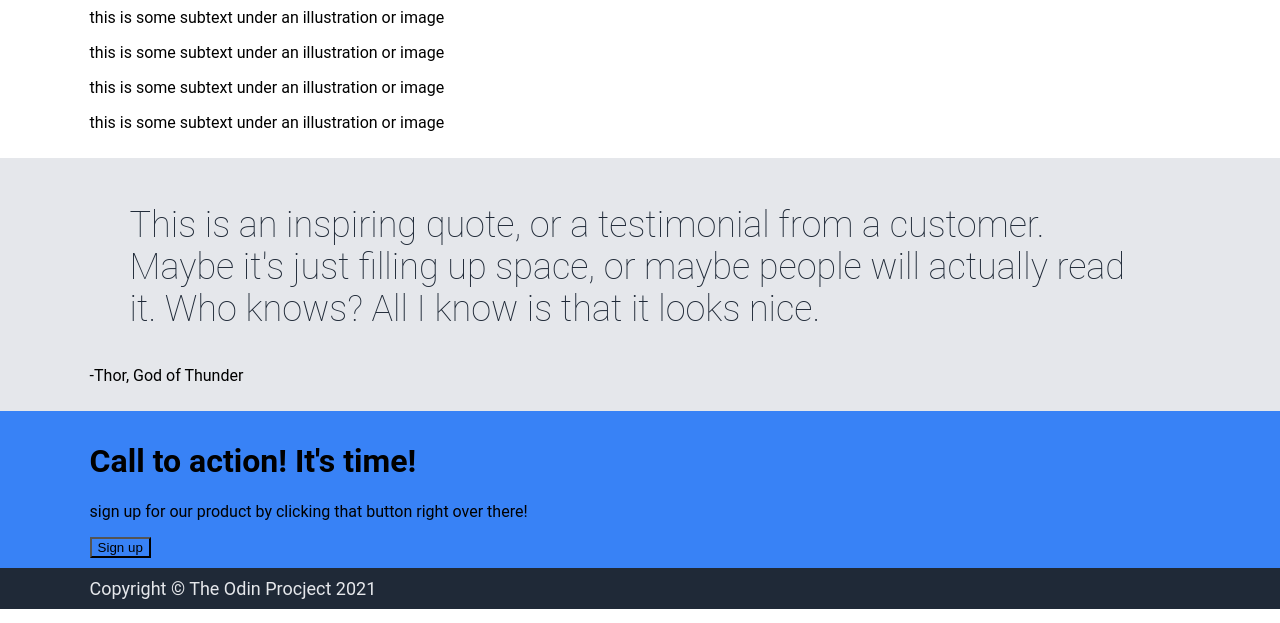
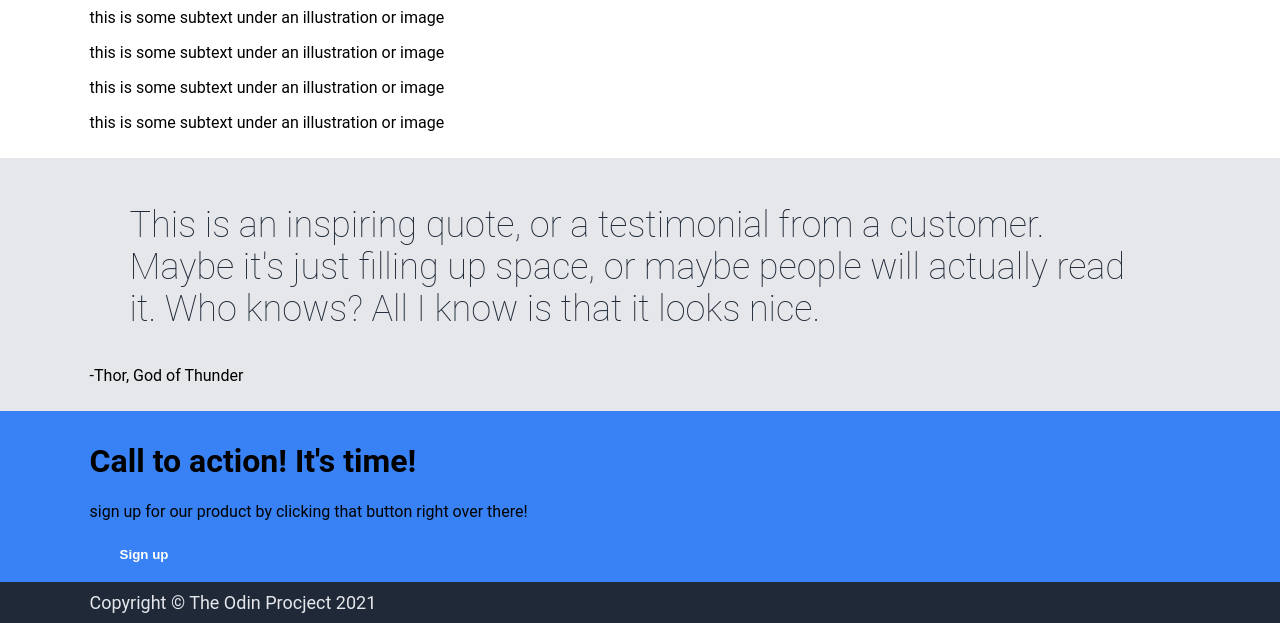
Before and after one commit to Naczosik/Project-Landing-Page, a plain HTML site: page index.html in a window 1280 px wide. Shown: the part 461-1084 px from the top of the page. Drawn offline with Linux system fonts and the light colour scheme.

Commit message:
stylize button

```diff
--- a/styles.css
+++ b/styles.css
@@ -86,6 +86,14 @@ button,
     background-color: #3882f6;
 }
 
+button {
+    border: 0;
+    border-radius: 10px;
+    padding: 10px 30px;
+    color: white;
+    font-weight: bold;
+}
+
 .light h1 {
     font-size: 36px;
     font-weight: bolder;
```
